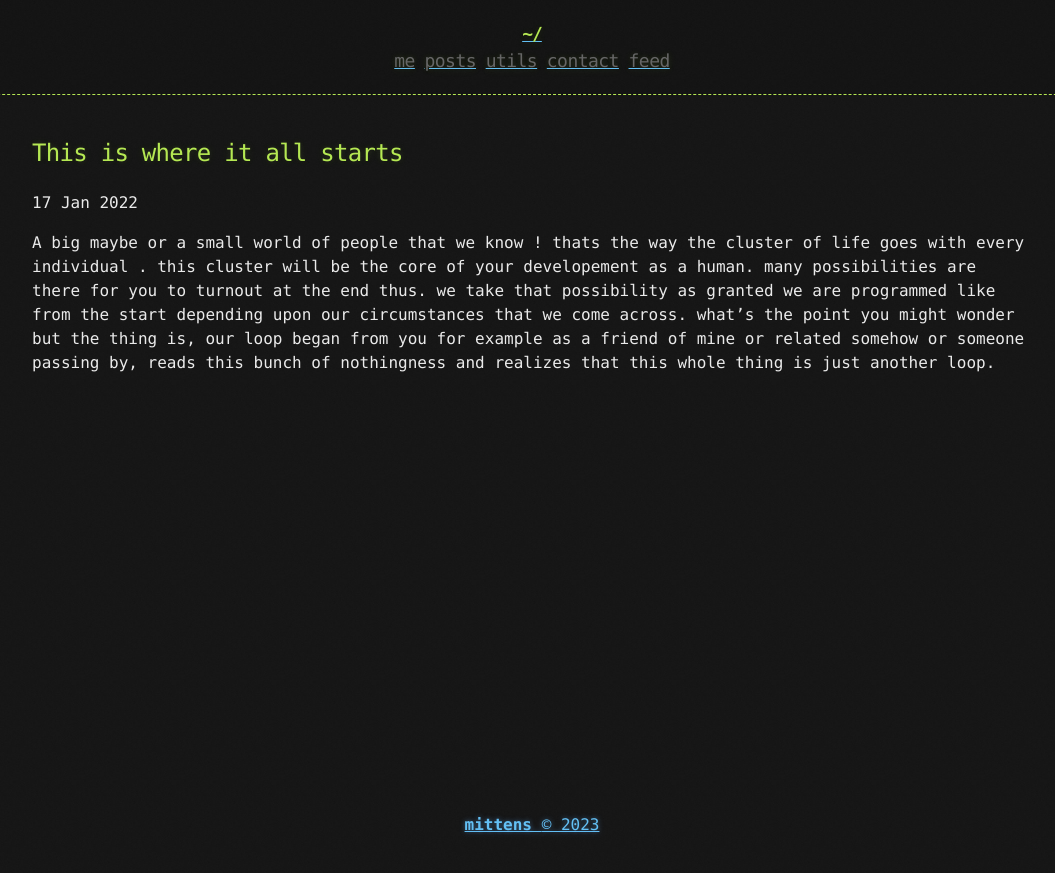
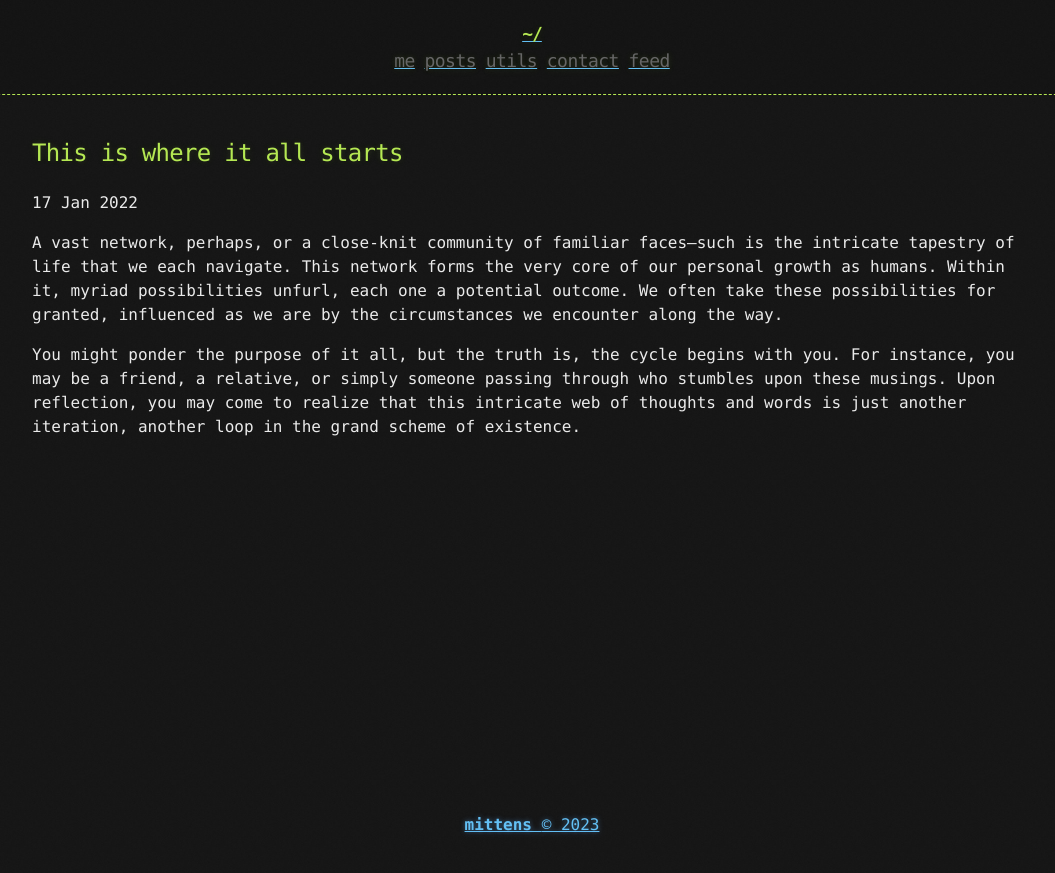
Before and after one commit to zoulx32/mr-mittens.oldweb, a Jekyll site: the page built from _posts/2022-01-17-This is where it all starts.md, in a window 1280 px wide. Shown: the top 873 px of the page, without its empty margins (108-1163 px from the left). Built offline with Jekyll 4.4.1, drawn with Linux system fonts in a browser that asks for light colours.

Commit message:
post updated

```diff
--- a/_posts/2022-01-17-This is where it all starts.md
+++ b/_posts/2022-01-17-This is where it all starts.md
@@ -4,9 +4,10 @@ title: "This is where it all starts"
 date: 2022-01-17
 ---
 
-A big maybe or a small world of people that we know ! thats the way the cluster of life goes with every individual .
-this cluster will be the core of your developement as a human. many possibilities are there for you to turnout at
-the end thus. we take that possibility as granted we are programmed like from the start depending upon our circumstances
-that we come across. what's the point you might wonder but the thing is, our loop began from you for example as a friend
-of mine or related somehow or someone passing by, reads this bunch of nothingness and realizes that this whole thing is
-just another loop.
+A vast network, perhaps, or a close-knit community of familiar faces—such is the intricate tapestry of life that we each navigate. This network forms the very core of
+our personal growth as humans. Within it, myriad possibilities unfurl, each one a potential outcome. We often take these possibilities for granted, influenced as we are
+by the circumstances we encounter along the way.
+
+You might ponder the purpose of it all, but the truth is, the cycle begins with you. For instance, you may be a friend, a relative, or simply someone passing through
+who stumbles upon these musings. Upon reflection, you may come to realize that this intricate web of thoughts and words is just another iteration, another loop in the
+grand scheme of existence.
```
